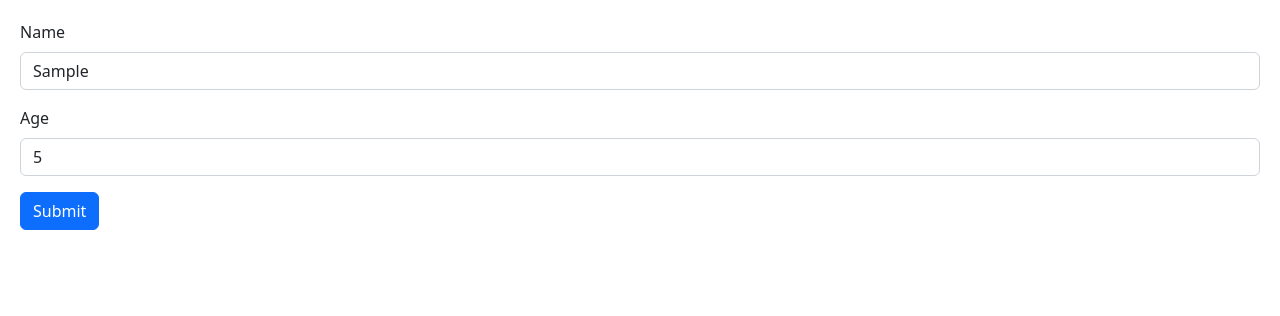
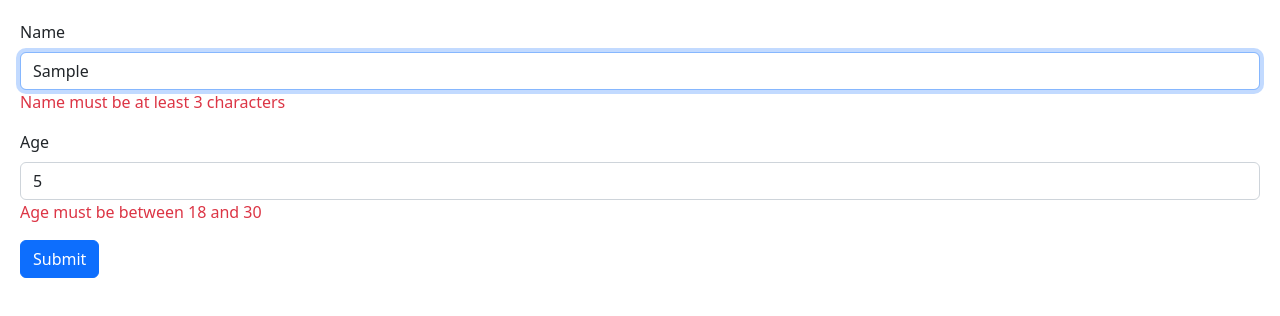
Before and after one commit to zaidrawashdeh911/react-app, a React (Vite) app: page / in a window 1280 px wide. Both pictures are taken after typing "Sample", "5" into the empty fields and a click on the button "Submit". Shown: the top 316 px of the page. Built offline with nearby package versions, Linux system fonts and the light colour scheme.

Commit message:
Implementing Validation using Zod library

```diff
--- a/package.json
+++ b/package.json
@@ -9,6 +9,7 @@
     "preview": "vite preview"
   },
   "dependencies": {
+    "@hookform/resolvers": "^2.9.11",
     "@types/styled-components": "^5.1.34",
     "bootstrap": "5.2",
     "immer": "^9.0.19",
@@ -17,7 +18,8 @@
     "react-dom": "^18.2.0",
     "react-hook-form": "7.43",
     "react-icons": "^4.7.1",
-    "styled-components": "^6.1.15"
+    "styled-components": "^6.1.15",
+    "zod": "^3.20.6"
   },
   "devDependencies": {
     "@types/react": "^18.0.27",
--- a/src/components/Form.tsx
+++ b/src/components/Form.tsx
@@ -1,5 +1,24 @@
-import React, { FormEvent, useRef, useState } from 'react';
+// import React, { FormEvent, useRef, useState } from 'react';
 import {FieldValues, useForm} from 'react-hook-form';
+import {z} from 'zod';
+import {zodResolver} from '@hookform/resolvers/zod';
+
+const schema = z.object({
+  // name:z.string().min(3),
+  name:z.string().min(8,{message:'Name must be at least 3 characters'}),
+  age: z.number({invalid_type_error:'Age field is required'})
+  .min(18,{message:'Age must be between 18 and 30'})
+  .max(30,{message:'Age must be between 18 and 30'})
+});
+
+type FormData= z.infer<typeof schema>;
+
+// when implementing the schema of zod object
+// you dont need to implement the interface anymore
+// interface FormData{
+//   name:string;
+//   age:number;
+// }
 
 const Form = () => {
   // const nameRef = useRef<HTMLInputElement>(null);
@@ -20,7 +39,7 @@
   // };
 
   // const form = useForm();
-  const {register, handleSubmit} = useForm();
+  const {register, handleSubmit, formState:{errors}} = useForm<FormData>({resolver: zodResolver(schema)});
   // console.log(register('name'));
 
   //When we use the useForm, no need for the useState hook
@@ -51,6 +70,14 @@
           type="text"
           className="form-control"
         /> */}
+        {/* <input
+          {
+            ...register('name',{required:true, minLength:8})
+          }
+          id="name"
+          type="text"
+          className="form-control"
+        /> */}
         <input
           {
             ...register('name')
@@ -59,6 +86,10 @@
           type="text"
           className="form-control"
         />
+        {/* {errors.name?.type==='required' && <p className='text-danger'>The name field is required.</p>} */}
+        {/* {errors.name?.type==='minLength' && <p className='text-danger'>The name must be at least 8 characters.</p>} */}
+        {errors.name && <p className='text-danger'>{errors.name.message}</p>}
+
       </div>
       <div className="mb-3">
         <label htmlFor="age" className="form-label">
@@ -75,11 +106,12 @@
           className="form-control"
         /> */}
         <input
-          {...register('age')}
+          {...register('age', {valueAsNumber: true})} //valueAsNumber, takes the input as num instead of string
           id="age"
           type="number"
           className="form-control"
         />
+        {errors.age && <p className='text-danger'>{errors.age.message}</p>}
       </div>
 
       <button className="btn btn-primary" type="submit">
```
Also changed, not shown: 1 other file (tests, documents, lock files or other folders).
